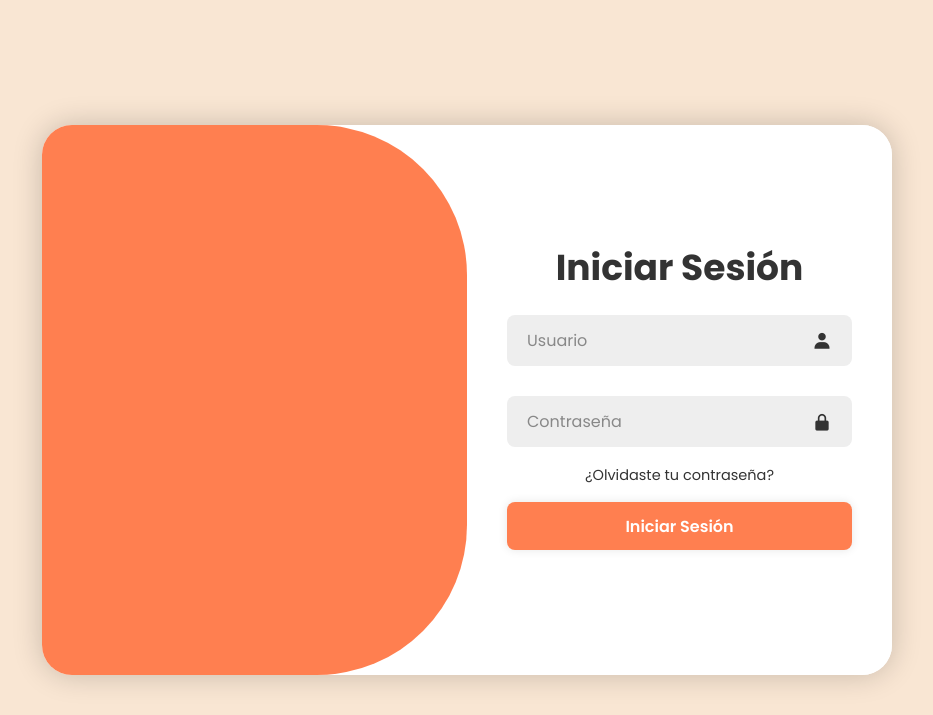
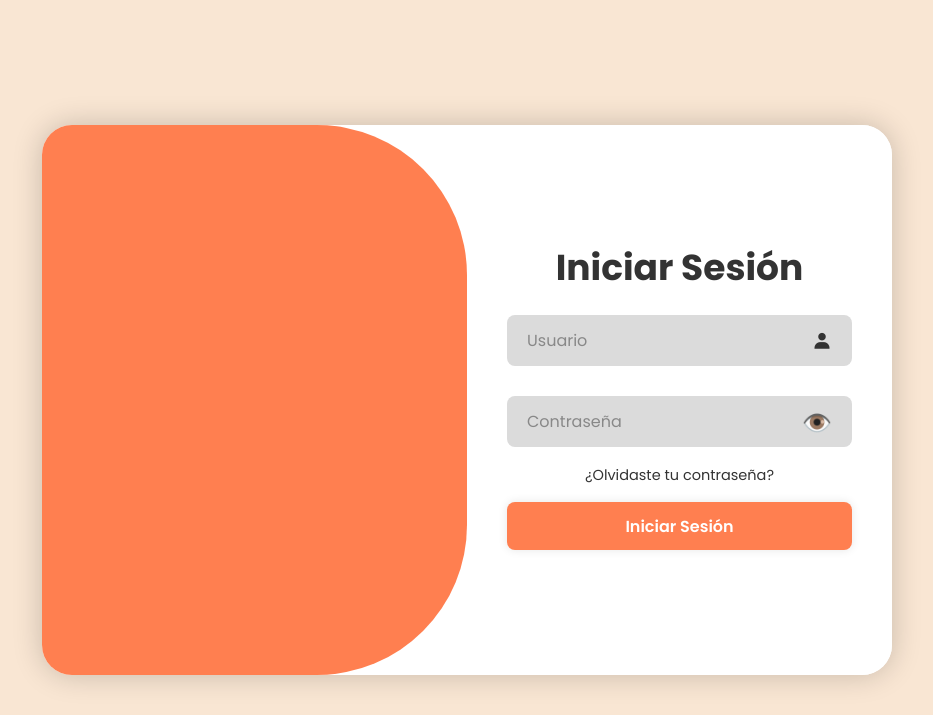
Before and after one commit to BrithanyHerrera/CoffeeHacienda, a Flask app: page / in a window 1280 px wide. Shown: the top 715 px of the page, without its empty margins (173-1106 px from the left). Run offline with Flask 3, Linux system fonts and the light colour scheme.

Commit message:
acomodo css login

```diff
--- a/static/css/login.css
+++ b/static/css/login.css
@@ -1,4 +1,4 @@
-@import url('https://fonts.googleapis.com/css2?family=Poppins:ital,wght@0,100;0,200;0,300;0,400;0,500;0,600;0,700;0,800;0,900;1,100;1,200;1,300;1,400;1,500;1,600;1,700;1,800;1,900&display=swap');
+@import url('https://fonts.googleapis.com/css2?family=Poppins:ital,wght@0,100;0,200;0,300;0,400;0,500;0,600;0,700;0,800;0,900&display=swap');
 
 * {
     margin: 0;
@@ -56,7 +56,6 @@ form {
     text-align: center;
     padding: 40px;
     z-index: 1;
-    /* Eliminado la animación */
 }
 
 .container.active .form-box {
@@ -79,12 +78,11 @@ form {
 .input-box input {
     width: 100%;
     padding: 13px 50px 13px 20px;
-    background: #eee; /* Gris Claro */
+    background: #dbdbdb; /* Gris Claro */
     border-radius: 8px;
     border: none;
     outline: none;
     font-size: 16px;
-    color: #333333; /* Negro Suave */
     font-weight: 500;
 }
 
@@ -139,7 +137,6 @@ form {
     background: #FF7F50; /* Naranja */
     border-radius: 150px;
     z-index: 2;
-    /* Eliminado la animación */
 }
 
 .container.active .toggle-box::before {
@@ -156,7 +153,6 @@ form {
     justify-content: center;
     align-items: center;
     z-index: 2;
-    /* Eliminado la animación */
 }
 
 .toggle-panel.toggle-left {
@@ -268,3 +264,19 @@ form {
     color: #155724;
     border: 1px solid #c3e6cb;
 }
+
+/* Estilo para mostrar y ocultar la contraseña */
+.input-box .toggle-password {
+    position: absolute;
+    right: 20px; /* Posiciona el emoji al lado derecho */
+    top: 50%;
+    transform: translateY(-50%);
+    font-size: 1.5rem;
+    color: #888;
+    cursor: pointer;
+    transition: color 0.3s ease;
+}
+
+.input-box .toggle-password:hover {
+    color: #555; /* Cambia el color al pasar el cursor */
+}
--- a/static/css/styles.css
+++ b/static/css/styles.css
@@ -111,7 +111,6 @@ h3 {
 input {
     width: 90%;
     padding: 10px;
-
     border: 1px solid #ddd;
     background: #dbdbdb;
     border-radius: 5px;
--- a/static/js/login.js
+++ b/static/js/login.js
@@ -1,13 +1,15 @@
-const contenedor = document.querySelector('.container');
-const loginBtn = document.querySelector('.login-btn');
 
-// Agregar un evento al botón de inicio de sesión
-loginBtn.addEventListener('click', (event) => {
-    event.preventDefault(); // Evita el envío del formulario
-    contenedor.classList.add('active'); // Agrega la clase para el efecto
 
-    // Espera 600 ms (el tiempo de la animación) antes de redirigir
-    setTimeout(() => {
-        window.location.href = '/bienvenida'; // Redirige a menu.html
-    }, 600); // Este valor debe coincidir con la duración de la animación
+// Selecciona los elementos necesarios
+const togglePassword = document.querySelector('#togglePassword');
+const passwordInput = document.querySelector('#passwordInput');
+
+// Agrega el evento al icono
+togglePassword.addEventListener('click', () => {
+    // Cambia el tipo del input entre 'password' y 'text'
+    const isPassword = passwordInput.type === 'password';
+    passwordInput.type = isPassword ? 'text' : 'password';
+
+    // Cambia el emoji según el estado
+    togglePassword.textContent = isPassword ? '🔒' : '👁️';
 });
--- a/templates/login.html
+++ b/templates/login.html
@@ -29,8 +29,8 @@
                     <i class='bx bxs-user'></i>
                 </div>
                 <div class="input-box">
-                    <input type="password" placeholder="Contraseña" name="contrasena" required>
-                    <i class='bx bxs-lock-alt'></i>
+                    <input type="password" placeholder="Contraseña" name="contrasena" id="passwordInput" required>
+                    <span class="toggle-password" id="togglePassword">👁️</span>
                 </div>
                 <div class="forgot-link">
                     <a href="#">¿Olvidaste tu contraseña?</a>
@@ -45,8 +45,6 @@
             </div>
         </div>
     </div>
-
-    <!--<script src="{{ url_for('static', filename='js/login.js') }}"></script>-->
-
+    <script src="{{ url_for('static', filename='js/login.js') }}"></script>
 </body>
 </html>
```
